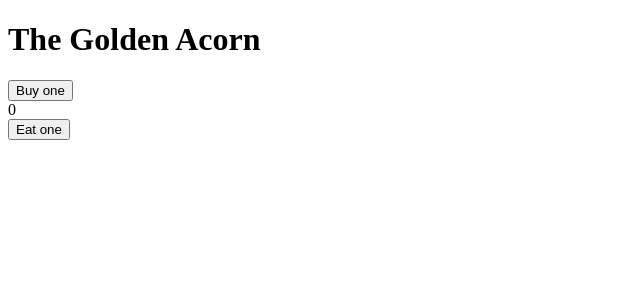
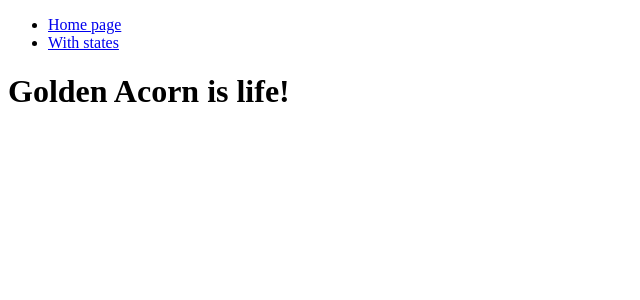
Before and after one commit to katawohl/orientation-js-retraining, a React (Create React App) app in the folder golden-acorn/: page / in a window 1280 px wide. Shown: the top 300 px of the page, without its empty margins (0-640 px from the left). Built offline with nearby package versions, Linux system fonts and the light colour scheme.

Commit message:
added router to golden acorn app!

```diff
--- /dev/null
+++ b/golden-acorn/src/App.js
@@ -0,0 +1,31 @@
+import React from 'react';
+import {
+    BrowserRouter as Router,
+    Route,
+    Link
+} from "react-router-dom";
+import SimpleGoldenAcornApp from './SimpleGoldenAcornApp'
+import HomePage from './HomePage'
+
+const App = () => (
+    <Router>
+
+        <div>
+            <nav className="navbar navbar-light">
+                <ul className="nav navbar-nav">
+                    <li>
+                        <Link to="/">Home page</Link>
+                    </li>
+                    <li>
+                        <Link to="/simple/states">With states</Link>
+                    </li>
+                </ul>
+            </nav>
+            <Route exact path="/" component={HomePage} />
+            <Route path="/simple/states" component={SimpleGoldenAcornApp} />
+        </div>
+
+    </Router>
+);
+
+export default App
--- /dev/null
+++ b/golden-acorn/src/HomePage.js
@@ -0,0 +1,9 @@
+import React from 'react';
+
+const HomePage = () => (
+        <div>
+            <h1>Golden Acorn is life!</h1>
+        </div>
+    );
+
+export default HomePage
--- a/golden-acorn/src/SimpleGoldenAcornApp.js
+++ b/golden-acorn/src/SimpleGoldenAcornApp.js
@@ -2,7 +2,7 @@ import React, { useState } from 'react';
 import Button from './Button.js'
 import Display from './Display.js'
 
-const App = ({ title }) => {
+const SimpleGoldenAcornApp = () => {
     const [counter, setCounter] = useState(0);
 
     const changeCounter = (bool, counter) => {
@@ -19,7 +19,7 @@ const App = ({ title }) => {
 
     return (
         <div>
-            <h1>{title}</h1>
+            <h1>Golden Acorn Application with States!</h1>
             <Button title='Buy one' onClickFunction={changeCounter} counter={counter} bool={true} />
             <Display message={counter} />
             <Button title='Eat one' onClickFunction={changeCounter} counter={counter} bool={false}/>
@@ -27,4 +27,4 @@ const App = ({ title }) => {
     );
 };
 
-export default App;
+export default SimpleGoldenAcornApp;
--- a/golden-acorn/src/index.js
+++ b/golden-acorn/src/index.js
@@ -1,6 +1,7 @@
 import React from 'react';
 import ReactDOM from 'react-dom';
-import App from './SimpleGoldenAcornApp.js';
+import App from './App.js';
+
 
 ReactDOM.render(
     <App title="The Golden Acorn" />,
```
